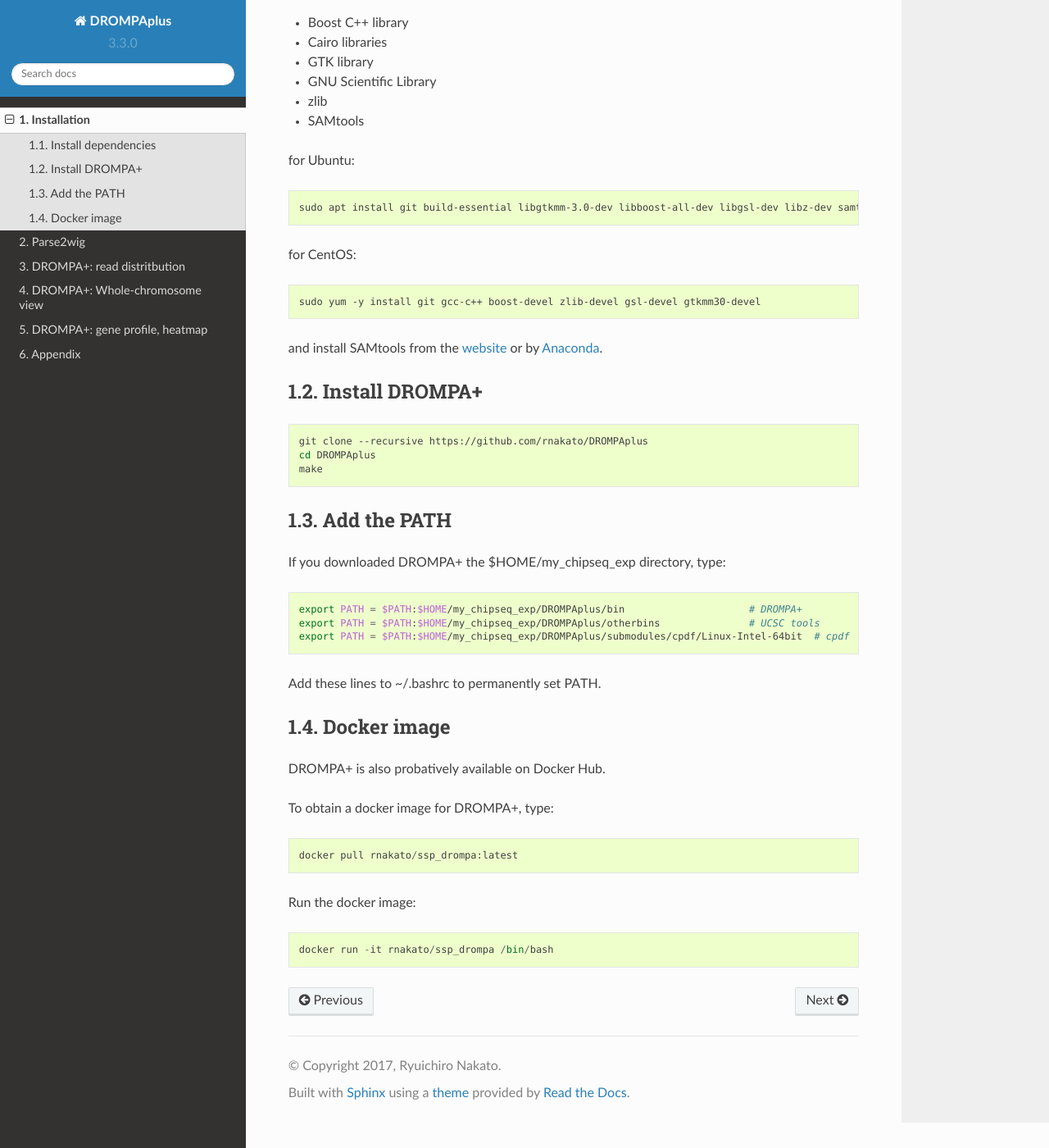
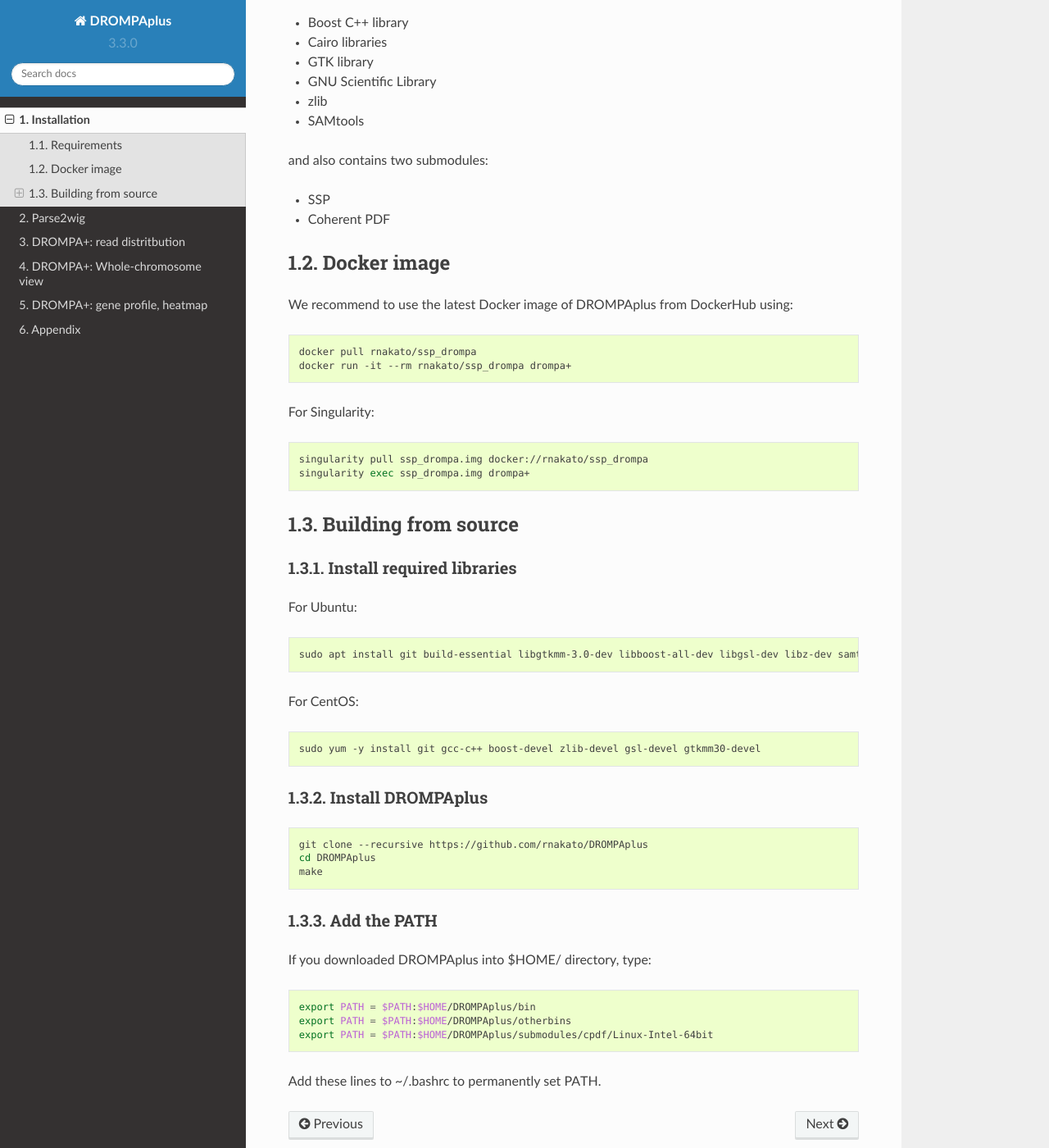
Before and after one commit to rnakato/DROMPAplus, a Sphinx documentation site: the page built from docs/content/01.install.rst, in a window 1280 px wide and 1400 px high, scrolled down 248 px. Shown: the whole window at 82% size. Built offline with Sphinx 7.4.7 and the Read the Docs theme 2.0.0, drawn with Linux system fonts in a browser that asks for light colours; some of the changed text lies outside the part shown.

Commit message:
modify Manual

```diff
--- a/docs/content/01.install.rst
+++ b/docs/content/01.install.rst
@@ -1,10 +1,10 @@
 Installation
 ================
 
-Install dependencies
+Requirements
 -------------------------------
 
-DROMPAplus is written in C++ and requires the following programs and libraries:
+DROMPAplus requires the following programs and libraries:
 
 - Boost C++ library
 - Cairo libraries
@@ -13,22 +13,49 @@
 - zlib
 - SAMtools
 
-for Ubuntu:
+and also contains two submodules:
+
+- SSP
+- Coherent PDF
+
+
+Docker image
+---------------------------------
+
+We recommend to use the latest Docker image of DROMPAplus from DockerHub using:
+
+.. code-block:: bash
+
+   docker pull rnakato/ssp_drompa
+   docker run -it --rm rnakato/ssp_drompa drompa+
+
+For Singularity:
+
+.. code-block:: bash
+
+   singularity pull ssp_drompa.img docker://rnakato/ssp_drompa
+   singularity exec ssp_drompa.img drompa+
+
+Building from source
+---------------------------------
+
+Install required libraries
+++++++++++++++++++++++++++++++
+
+For Ubuntu:
 
 .. code-block:: bash
 
     sudo apt install git build-essential libgtkmm-3.0-dev libboost-all-dev libgsl-dev libz-dev samtools
 
-for CentOS:
+For CentOS:
 
 .. code-block:: bash
 
     sudo yum -y install git gcc-c++ boost-devel zlib-devel gsl-devel gtkmm30-devel
 
-and install SAMtools from the `website <http://samtools.sourceforge.net/>`_ or by `Anaconda <https://anaconda.org/bioconda/samtools>`_.
-
-Install DROMPA+
--------------------
+Install DROMPAplus
++++++++++++++++++++++++++
 
 .. code-block:: bash
 
@@ -36,29 +63,15 @@
    cd DROMPAplus
    make
 
+Add the PATH
++++++++++++++++++++++++++
 
-Add the PATH
--------------------
-
-If you downloaded DROMPA+ the $HOME/my_chipseq_exp directory, type:
+If you downloaded DROMPAplus into $HOME/ directory, type:
 
 .. code-block:: bash
 
-   export PATH = $PATH:$HOME/my_chipseq_exp/DROMPAplus/bin                     # DROMPA+
-   export PATH = $PATH:$HOME/my_chipseq_exp/DROMPAplus/otherbins               # UCSC tools
-   export PATH = $PATH:$HOME/my_chipseq_exp/DROMPAplus/submodules/cpdf/Linux-Intel-64bit  # cpdf
+   export PATH = $PATH:$HOME/DROMPAplus/bin
+   export PATH = $PATH:$HOME/DROMPAplus/otherbins
+   export PATH = $PATH:$HOME/DROMPAplus/submodules/cpdf/Linux-Intel-64bit
 
 Add these lines to ~/.bashrc to permanently set PATH.
-
-Docker image
----------------------------------
-
-DROMPA+ is also probatively available on Docker Hub.
-
-To obtain a docker image for DROMPA+, type::
-
-   docker pull rnakato/ssp_drompa:latest
-
-Run the docker image::
-
-   docker run -it rnakato/ssp_drompa /bin/bash
```
Also changed, not shown: docs/index.rst (+2 -5 lines).
